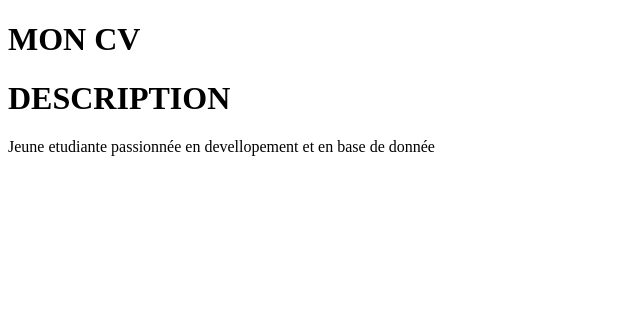
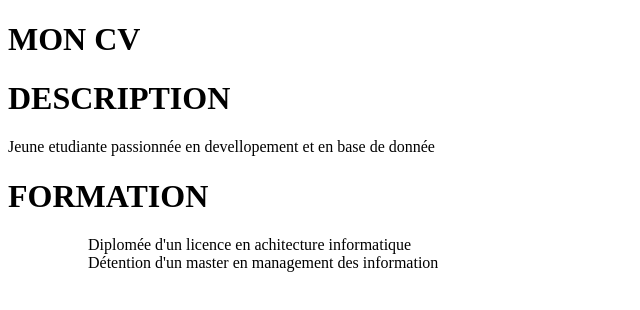
Before and after one commit to Ornelie22/mon-cv, a plain HTML site: page index.html in a window 1280 px wide. Shown: the whole page, without its empty margins (0-640 px from the left). Drawn offline with Linux system fonts and the light colour scheme.

```diff
--- a/index.html
+++ b/index.html
@@ -14,6 +14,15 @@
             Jeune etudiante passionnée en devellopement et en base de donnée
         </P>
     </div>
+    <div>
+        <h1>FORMATION</h1>
+        <P>
+           <ul>
+            <ol>Diplomée d'un licence en achitecture informatique</ol>
+            <ol>Détention d'un master en management des information</ol>
+           </ul>
+        </P>
+    </div>
 
 </body>
 </html
```
